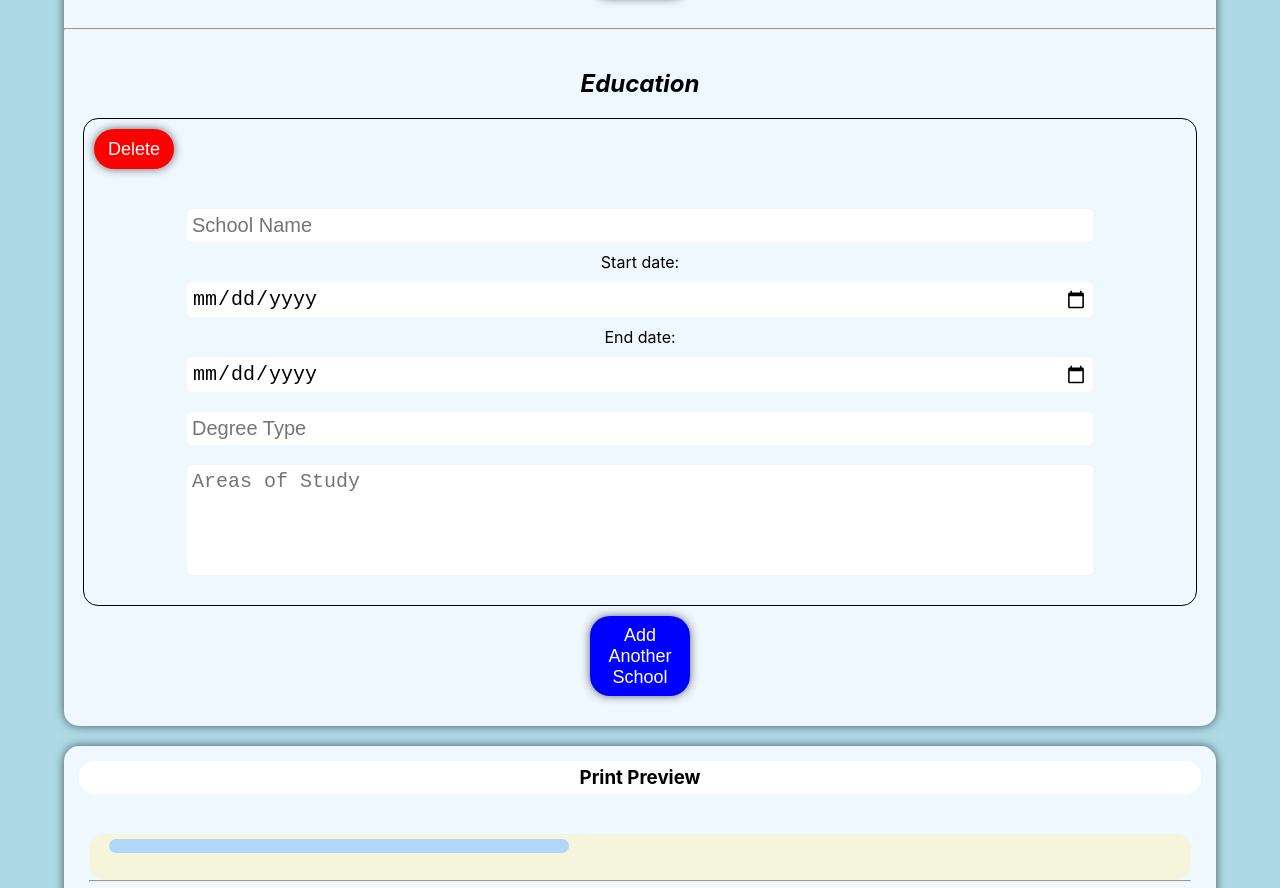
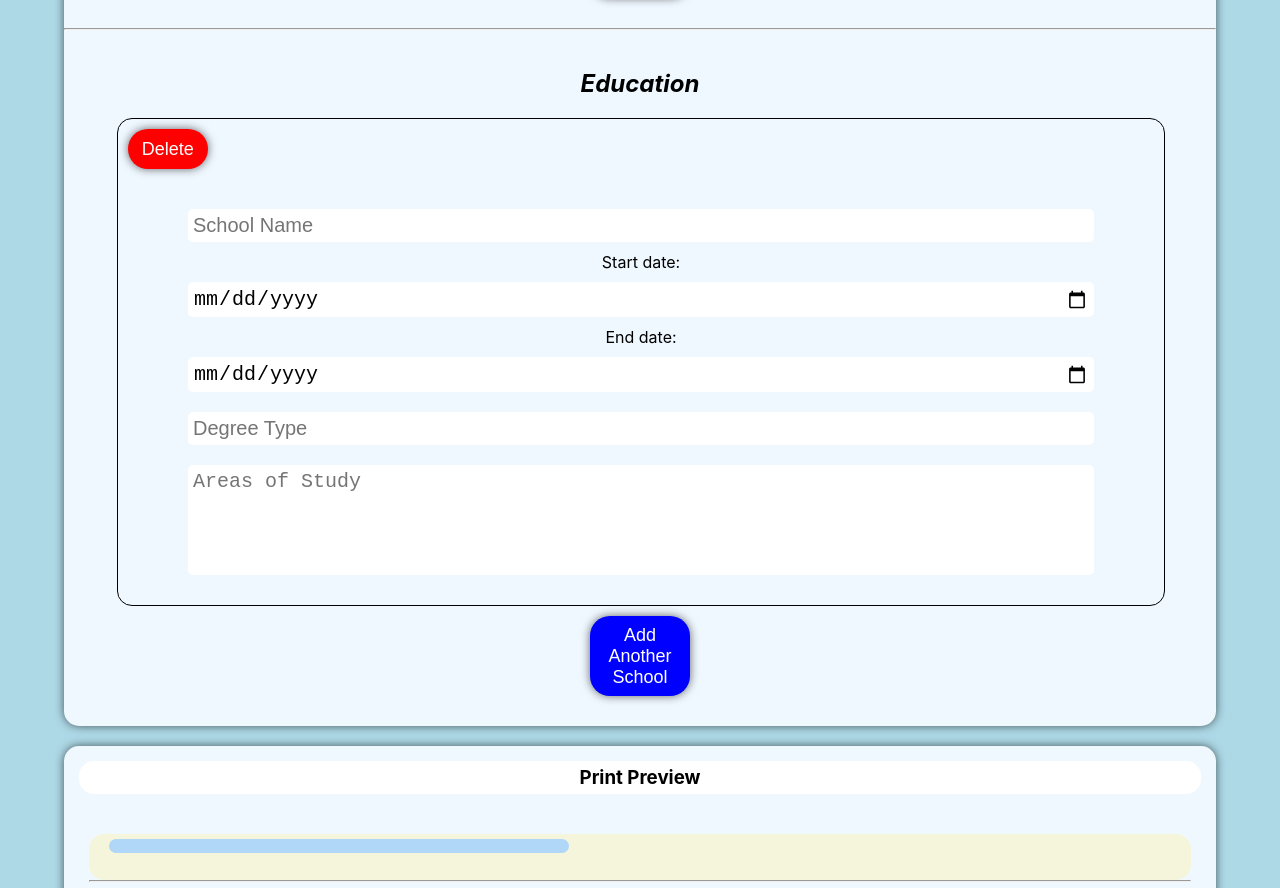
Before and after one commit to chadjcampbell/cv-project, a React (Create React App) app: page / in a window 1280 px wide. Shown: the part 1479-2367 px from the top of the page. Built offline with nearby package versions, Linux system fonts and the light colour scheme.

Commit message:
add container around edu's for uniformity

```diff
--- a/src/components/Education.js
+++ b/src/components/Education.js
@@ -7,9 +7,13 @@ function Education({
   return (
     <div className="Education section">
       <h2>Education</h2>
+      <div className="expContainer">
         {education.map((edu) => (
           <section key={edu.id} className="eduSection">
-          <button onClick={() => deleteEducation(edu.id)} className="deleteBtn">
+            <button
+              onClick={() => deleteEducation(edu.id)}
+              className="deleteBtn"
+            >
               Delete
             </button>
             <form autoComplete="off">
@@ -26,7 +30,11 @@ function Education({
                 <label htmlFor="start">Start date:</label>
                 <input
                   onChange={(event) =>
-                  changeEducation(edu.id, event.target.name, event.target.value)
+                    changeEducation(
+                      edu.id,
+                      event.target.name,
+                      event.target.value
+                    )
                   }
                   type="date"
                   id="start"
@@ -38,7 +46,11 @@ function Education({
                 <label htmlFor="end">End date:</label>
                 <input
                   onChange={(event) =>
-                  changeEducation(edu.id, event.target.name, event.target.value)
+                    changeEducation(
+                      edu.id,
+                      event.target.name,
+                      event.target.value
+                    )
                   }
                   type="date"
                   id="end"
@@ -66,6 +78,7 @@ function Education({
             </form>
           </section>
         ))}
+      </div>
       <button onClick={addEducation} className="addBtn">
         Add Another School
       </button>
```
Lines whose indentation alone changed are shown as unchanged.
